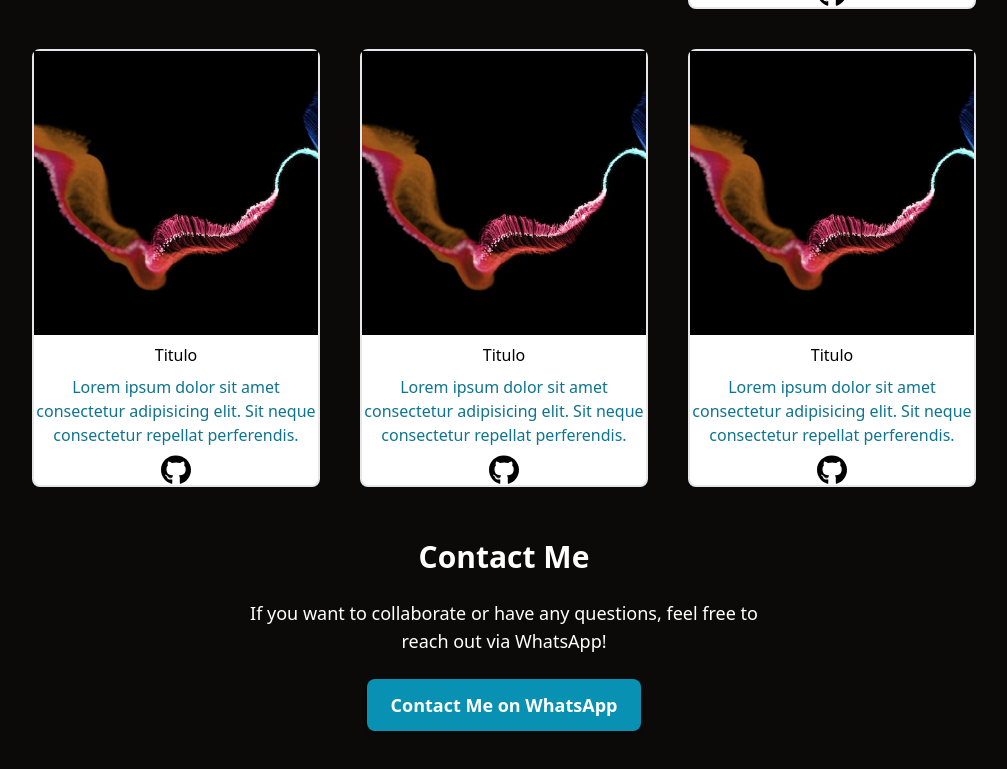
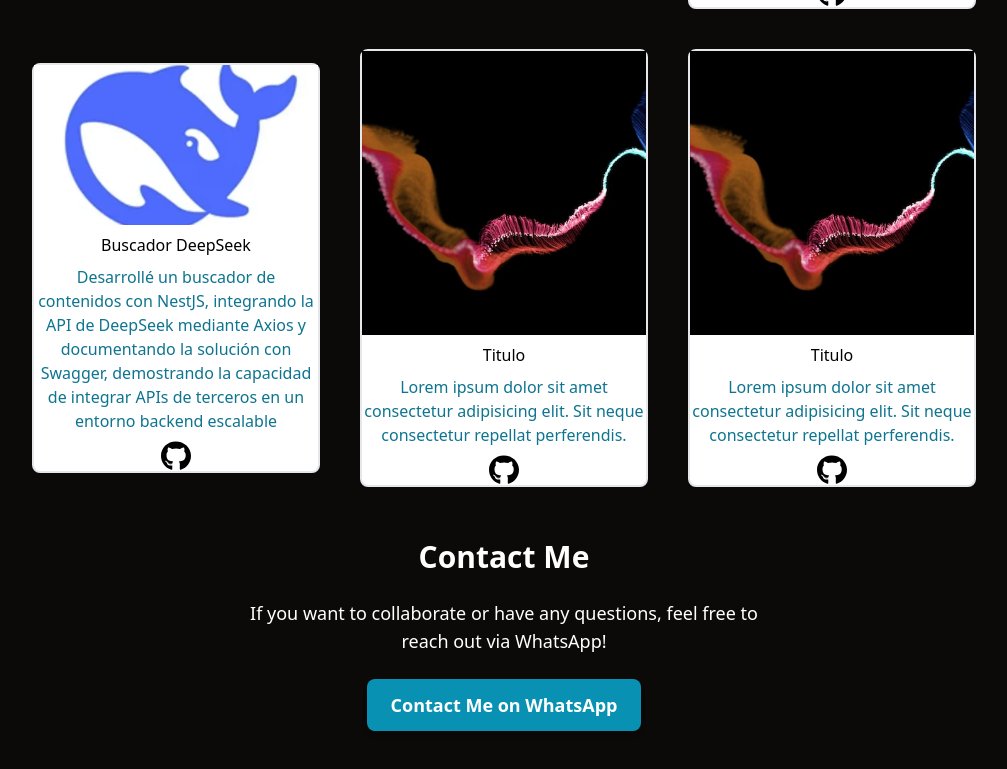
Before and after one commit to pucara05/Portafolio, a website: page index.html in a window 1280 px wide. Shown: the part 1935-2704 px from the top of the page, without its empty margins (136-1143 px from the left). Drawn offline with Linux system fonts and the light colour scheme.

Commit message:
agregando proyecto api deepseek

```diff
--- a/index.html
+++ b/index.html
@@ -131,13 +131,12 @@
             </div>
 
             <div class="w-72 h-auto flex flex-col gap-2 justify-center items-center bg-white border-2 rounded-lg">
-                <img src="assets/img1.webp" alt="">
-                <h2 class="text-black  dark:text-cyan-950">Titulo</h2>
-                <p class="text-center  text-cyan-700">Lorem ipsum dolor sit amet consectetur adipisicing elit. Sit neque
-                    consectetur
-                    repellat perferendis.
+                <img class="w-full h-40 object-cover" src="assets/deepseek.webp" alt="buscador deepseek">
+                <h2 class="text-black  dark:text-cyan-950">Buscador DeepSeek</h2>
+                <p class="text-center  text-cyan-700">Desarrollé un buscador de contenidos con NestJS, integrando la API de DeepSeek mediante Axios y documentando la solución con Swagger,
+                     demostrando la capacidad de integrar APIs de terceros en un entorno backend escalable
                 </p>
-                <a class=" bg-white" href="#"><img width="30px" src="assets/github.svg" alt="ir a github"></a>
+                <a class=" bg-white" href="https://github.com/pucara05/buscador-de-contenidos/tree/master"><img width="30px" src="assets/github.svg" alt="ir a github"></a>
 
             </div>
 
```
Also changed, not shown: assets/deepseek.webp (added).
